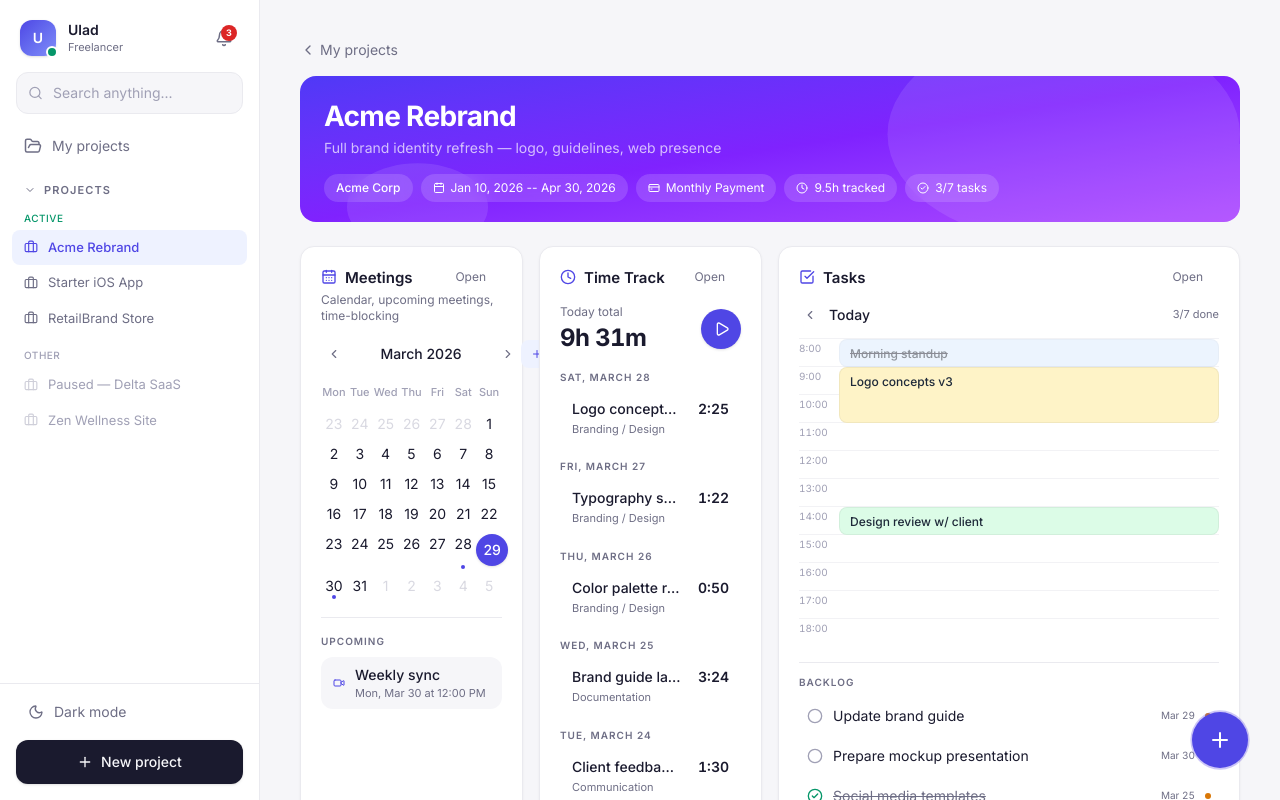
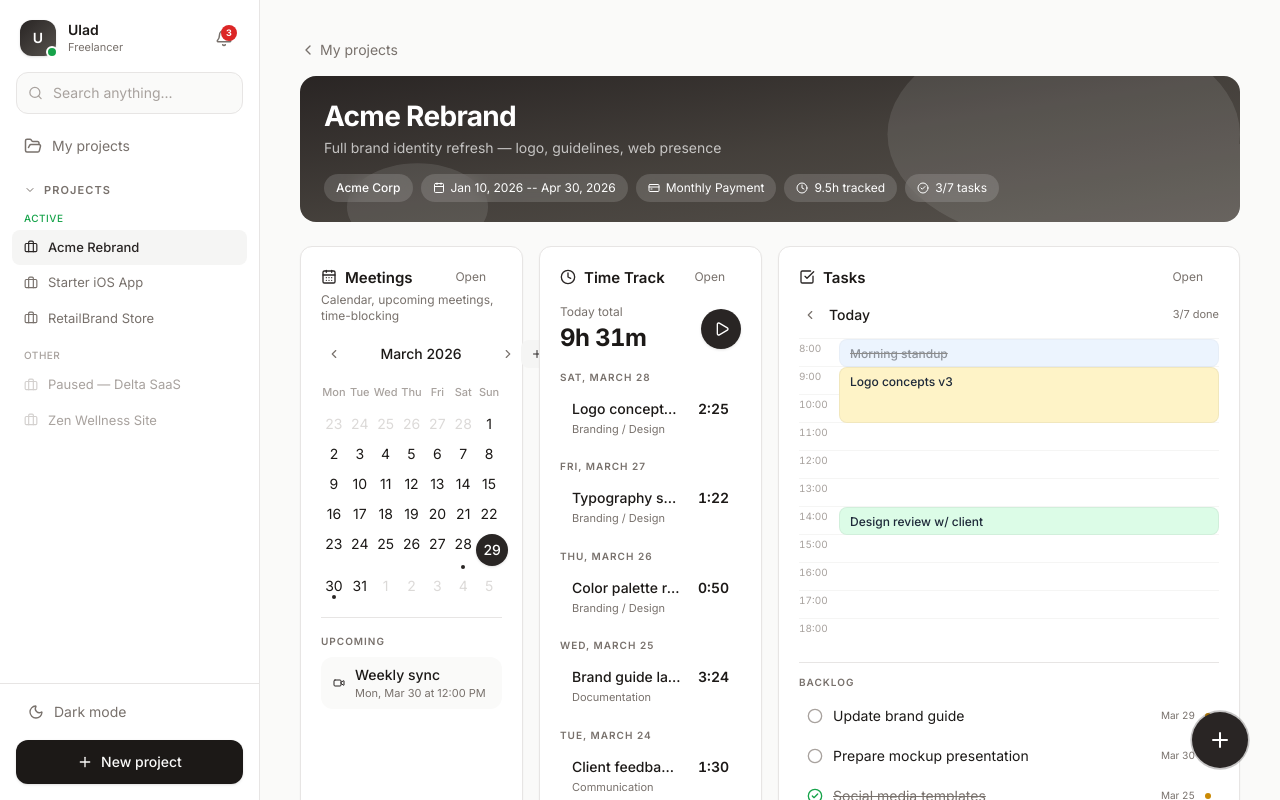
Before and after one commit to uladzik/test, a Next.js app in the folder freelance/: page /projects/1 in a window 1280 px wide. Shown: the top 800 px of the page. Built offline with nearby package versions, Linux system fonts and the light colour scheme.

Commit message:
AI Memory Update: 2026-03-29 17:00

```diff
--- a/freelance/src/app/globals.css
+++ b/freelance/src/app/globals.css
@@ -3,85 +3,85 @@
 @custom-variant dark (&:where(.dark, .dark *));
 
 :root {
-  --background: #f6f6f9;
-  --foreground: #1a1a2e;
+  --background: #fafaf9;
+  --foreground: #1c1917;
   --card: #ffffff;
-  --card-hover: #fafafe;
-  --border: #eaeaef;
-  --border-light: #f2f2f5;
-  --muted: #6e6e85;
-  --muted-light: #a0a0b5;
-  --accent: #4f46e5;
-  --accent-hover: #4338ca;
-  --accent-light: #818cf8;
-  --accent-bg: #eef2ff;
-  --success: #059669;
-  --success-bg: #ecfdf5;
-  --warning: #d97706;
-  --warning-bg: #fffbeb;
+  --card-hover: #fafaf9;
+  --border: #e7e5e4;
+  --border-light: #f5f5f4;
+  --muted: #78716c;
+  --muted-light: #a8a29e;
+  --accent: #292524;
+  --accent-hover: #1c1917;
+  --accent-light: #57534e;
+  --accent-bg: #f5f5f4;
+  --success: #16a34a;
+  --success-bg: #f0fdf4;
+  --warning: #ca8a04;
+  --warning-bg: #fefce8;
   --danger: #dc2626;
   --danger-bg: #fef2f2;
-  --info: #2563eb;
-  --info-bg: #eff6ff;
+  --info: #57534e;
+  --info-bg: #f5f5f4;
   --sidebar-width: 260px;
-  --radius: 14px;
-  --radius-sm: 10px;
-  --overlay: rgba(0, 0, 0, 0.4);
-  --shadow-card: 0 1px 2px rgba(0, 0, 0, 0.04), 0 1px 4px rgba(0, 0, 0, 0.02);
-  --shadow-card-hover: 0 4px 20px rgba(0, 0, 0, 0.07), 0 1px 3px rgba(0, 0, 0, 0.04);
+  --radius: 12px;
+  --radius-sm: 8px;
+  --overlay: rgba(0, 0, 0, 0.35);
+  --shadow-card: 0 1px 2px rgba(0, 0, 0, 0.03), 0 1px 3px rgba(0, 0, 0, 0.02);
+  --shadow-card-hover: 0 3px 16px rgba(0, 0, 0, 0.06), 0 1px 2px rgba(0, 0, 0, 0.03);
 }
 
 .dark {
-  --background: #0c0c15;
-  --foreground: #e4e4ed;
-  --card: #16162a;
-  --card-hover: #1e1e34;
-  --border: #262640;
-  --border-light: #1e1e34;
-  --muted: #8585a0;
-  --muted-light: #505068;
-  --accent: #818cf8;
-  --accent-hover: #6366f1;
-  --accent-light: #a5b4fc;
-  --accent-bg: #1e1b4b;
-  --success: #34d399;
-  --success-bg: #052e16;
-  --warning: #fbbf24;
-  --warning-bg: #1c1a05;
+  --background: #0c0a09;
+  --foreground: #e7e5e4;
+  --card: #1c1917;
+  --card-hover: #231f1d;
+  --border: #2e2a27;
+  --border-light: #252220;
+  --muted: #a8a29e;
+  --muted-light: #57534e;
+  --accent: #e7e5e4;
+  --accent-hover: #d6d3d1;
+  --accent-light: #a8a29e;
+  --accent-bg: #292524;
+  --success: #4ade80;
+  --success-bg: #0a1f0f;
+  --warning: #facc15;
+  --warning-bg: #1a1805;
   --danger: #f87171;
   --danger-bg: #1f0a0a;
-  --info: #60a5fa;
-  --info-bg: #0c1929;
-  --overlay: rgba(0, 0, 0, 0.65);
-  --shadow-card: 0 1px 3px rgba(0, 0, 0, 0.3);
-  --shadow-card-hover: 0 6px 24px rgba(0, 0, 0, 0.35);
+  --info: #a8a29e;
+  --info-bg: #1c1917;
+  --overlay: rgba(0, 0, 0, 0.6);
+  --shadow-card: 0 1px 2px rgba(0, 0, 0, 0.4);
+  --shadow-card-hover: 0 4px 16px rgba(0, 0, 0, 0.4);
 }
 
 @media (prefers-color-scheme: dark) {
   :root:not(.light) {
-    --background: #0c0c15;
-    --foreground: #e4e4ed;
-    --card: #16162a;
-    --card-hover: #1e1e34;
-    --border: #262640;
-    --border-light: #1e1e34;
-    --muted: #8585a0;
-    --muted-light: #505068;
-    --accent: #818cf8;
-    --accent-hover: #6366f1;
-    --accent-light: #a5b4fc;
-    --accent-bg: #1e1b4b;
-    --success: #34d399;
-    --success-bg: #052e16;
-    --warning: #fbbf24;
-    --warning-bg: #1c1a05;
+    --background: #0c0a09;
+    --foreground: #e7e5e4;
+    --card: #1c1917;
+    --card-hover: #231f1d;
+    --border: #2e2a27;
+    --border-light: #252220;
+    --muted: #a8a29e;
+    --muted-light: #57534e;
+    --accent: #e7e5e4;
+    --accent-hover: #d6d3d1;
+    --accent-light: #a8a29e;
+    --accent-bg: #292524;
+    --success: #4ade80;
+    --success-bg: #0a1f0f;
+    --warning: #facc15;
+    --warning-bg: #1a1805;
     --danger: #f87171;
     --danger-bg: #1f0a0a;
-    --info: #60a5fa;
-    --info-bg: #0c1929;
-    --overlay: rgba(0, 0, 0, 0.65);
-    --shadow-card: 0 1px 3px rgba(0, 0, 0, 0.3);
-    --shadow-card-hover: 0 6px 24px rgba(0, 0, 0, 0.35);
+    --info: #a8a29e;
+    --info-bg: #1c1917;
+    --overlay: rgba(0, 0, 0, 0.6);
+    --shadow-card: 0 1px 2px rgba(0, 0, 0, 0.4);
+    --shadow-card-hover: 0 4px 16px rgba(0, 0, 0, 0.4);
   }
 }
 
@@ -234,8 +234,8 @@ button, a {
 
 /* FAB pulse */
 @keyframes fab-pulse {
-  0%, 100% { box-shadow: 0 0 0 0 rgba(108, 92, 231, 0.4); }
-  50% { box-shadow: 0 0 0 12px rgba(108, 92, 231, 0); }
+  0%, 100% { box-shadow: 0 0 0 0 rgba(41, 37, 36, 0.3); }
+  50% { box-shadow: 0 0 0 12px rgba(41, 37, 36, 0); }
 }
 .animate-fab-pulse {
   animation: fab-pulse 2s ease-in-out infinite;
--- a/freelance/src/lib/dummy-data.ts
+++ b/freelance/src/lib/dummy-data.ts
@@ -12,7 +12,7 @@ export const dummyProjects: Project[] = [
     endDate: "2026-04-30",
     status: "active",
     createdAt: "2026-01-10T00:00:00Z",
-    coverGradient: "from-indigo-600 via-violet-600 to-purple-500",
+    coverGradient: "from-stone-800 via-stone-700 to-stone-600",
   },
   {
     id: "2",
@@ -25,7 +25,7 @@ export const dummyProjects: Project[] = [
     endDate: "2026-07-31",
     status: "active",
     createdAt: "2026-02-01T00:00:00Z",
-    coverGradient: "from-sky-600 via-blue-600 to-indigo-600",
+    coverGradient: "from-zinc-700 via-zinc-600 to-stone-500",
   },
   {
     id: "3",
@@ -38,7 +38,7 @@ export const dummyProjects: Project[] = [
     endDate: "2026-06-15",
     status: "active",
     createdAt: "2026-03-01T00:00:00Z",
-    coverGradient: "from-teal-600 via-emerald-600 to-green-500",
+    coverGradient: "from-stone-700 via-warmGray-600 to-neutral-500",
   },
   {
     id: "4",
@@ -51,7 +51,7 @@ export const dummyProjects: Project[] = [
     endDate: "2026-03-01",
     status: "paused",
     createdAt: "2025-11-01T00:00:00Z",
-    coverGradient: "from-amber-500 via-orange-500 to-rose-500",
+    coverGradient: "from-neutral-600 via-stone-500 to-stone-400",
   },
   {
     id: "5",
@@ -64,7 +64,7 @@ export const dummyProjects: Project[] = [
     endDate: "2025-12-15",
     status: "completed",
     createdAt: "2025-09-01T00:00:00Z",
-    coverGradient: "from-rose-500 via-pink-500 to-fuchsia-500",
+    coverGradient: "from-stone-500 via-stone-400 to-stone-300",
   },
 ];
 
```
